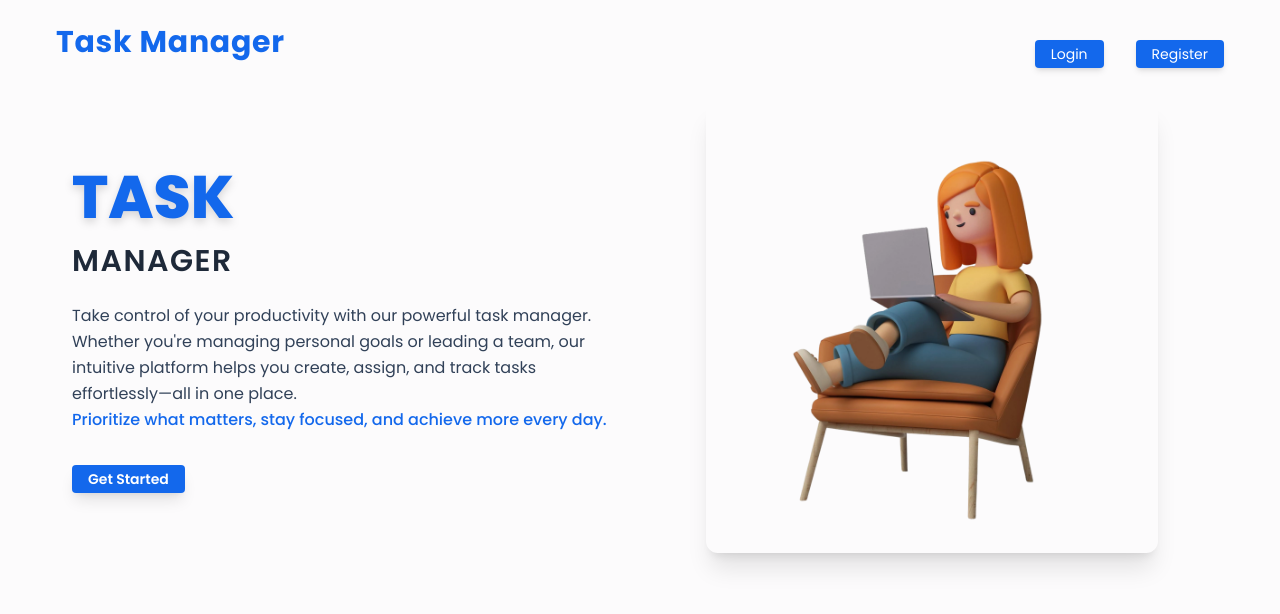
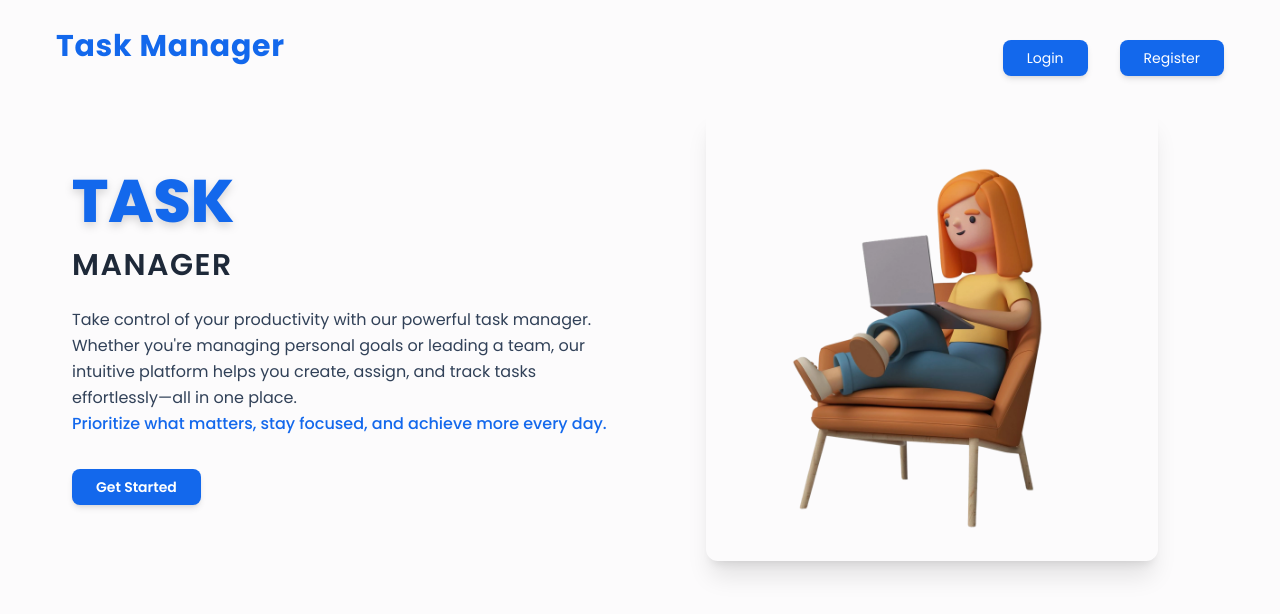
Before and after one commit to Ravinder125/TaskManager, a React (Vite) app in the folder frontend/: page / in a window 1280 px wide. Shown: the top 614 px of the page. Built offline with nearby package versions, Linux system fonts and the light colour scheme; no server answers.

Commit message:
fix: enhance button styles and grid layout for improved UI consistency

```diff
--- a/frontend/src/index.css
+++ b/frontend/src/index.css
@@ -73,7 +73,7 @@
 }
 
 .auth-btn {
-  @apply bg-primary text-sm text-white px-4 py-1 w-fit rounded-sm hover:bg-primary/90 transition duration-200 cursor-pointer
+  @apply bg-primary text-sm text-white  w-fit  hover:bg-primary/90 cursor-pointer px-6 py-2 rounded-lg shadow-md hover:bg-primary hover:text-white transition-all duration-200
 }
 
 .start-container {
--- a/frontend/src/pages/Admin/ManageEmployees.jsx
+++ b/frontend/src/pages/Admin/ManageEmployees.jsx
@@ -67,7 +67,7 @@ const ManageEmployees = () => {
                     </button>
                 </div>
 
-                <div className='grid grid-cols-1 md:grid-cols-3 gap-4 mt-4'>
+                <div className='grid grid-cols-1 sm:grid-cols-2 md:grid-cols-3 gap-4 mt-4'>
                     {allUsers?.map((user) => (
                         <UserCard key={user._id} userInfo={user} />
                     ))}
--- a/frontend/src/pages/Start.jsx
+++ b/frontend/src/pages/Start.jsx
@@ -15,7 +15,7 @@ const Start = () => {
                         </button>
                     </Link>
                     <Link to="/register">
-                        <button className="auth-btn px-6 py-2 rounded-lg shadow-md hover:bg-primary hover:text-white transition-all duration-200">
+                        <button className="auth-btn ">
                             Register
                         </button>
                     </Link>
@@ -34,7 +34,7 @@ const Start = () => {
                             <span className="font-medium text-primary">Prioritize what matters, stay focused, and achieve more every day.</span>
                         </p>
                         <Link to="/login">
-                            <button className="auth-btn px-8 py-3 rounded-lg bg-primary text-white font-semibold shadow-lg hover:bg-primary-dark transition-all duration-200">
+                            <button className="auth-btn rounded-lg bg-primary  font-semibold shadow-lg hover:bg-primary-dark">
                                 Get Started
                             </button>
                         </Link>
```
